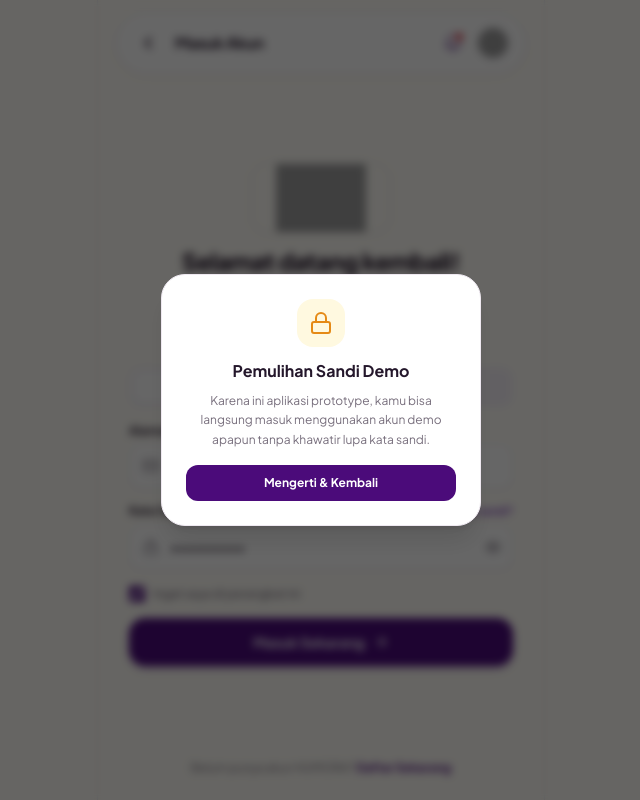
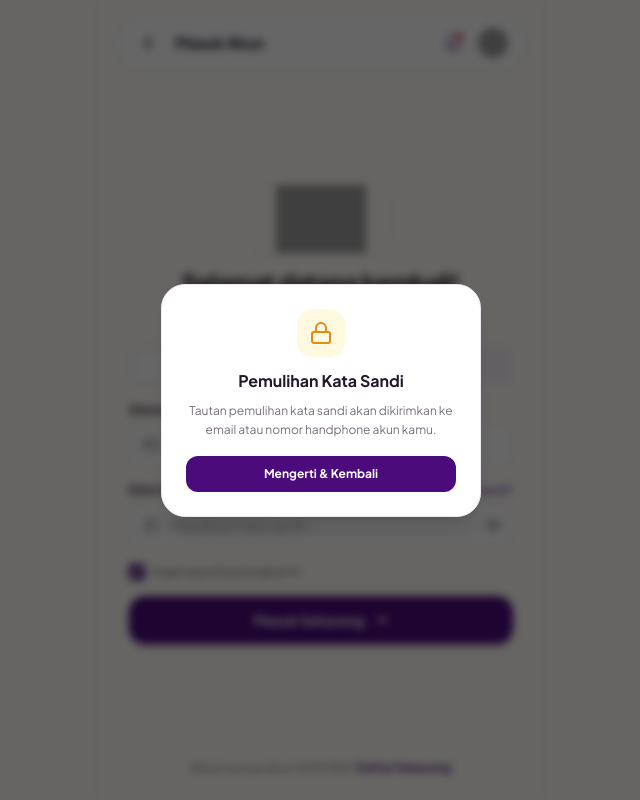
Before and after one commit to ardhikaxx/fe-mobile-humora, a Next.js app: page /auth/login in a window 1280 px wide. Both pictures are taken after a click on the button "Lupa sandi?". Shown: the whole page, without its empty margins (319-959 px from the left). Built offline with nearby package versions, Linux system fonts and the light colour scheme; grey boxes are pictures that could not be loaded.

Commit message:
feat(login): remove quick demo fill button and reset initial form fields

```diff
--- a/app/auth/login/page.tsx
+++ b/app/auth/login/page.tsx
@@ -10,7 +10,6 @@ import {
   Phone,
   Lock,
   ArrowRight,
-  Sparkles,
   Loader2,
 } from 'lucide-react';
 import { HumoraLogo } from '../../../components/brand/HumoraLogo';
@@ -22,8 +21,8 @@ export default function LoginPage() {
   const { login, pendingRedirectUrl, setPendingRedirectUrl, showToast } = useHumora();
 
   const [authMethod, setAuthMethod] = useState<'email' | 'phone'>('email');
-  const [identifier, setIdentifier] = useState('ardhika@humora.id');
-  const [password, setPassword] = useState('humora2026');
+  const [identifier, setIdentifier] = useState('');
+  const [password, setPassword] = useState('');
   const [showPassword, setShowPassword] = useState(false);
   const [rememberMe, setRememberMe] = useState(true);
   const [isLoading, setIsLoading] = useState(false);
@@ -57,17 +56,6 @@ export default function LoginPage() {
     }, 550);
   };
 
-  const handleQuickDemoFill = () => {
-    if (authMethod === 'email') {
-      setIdentifier('ardhika@humora.id');
-      setPassword('humora2026');
-    } else {
-      setIdentifier('081288997766');
-      setPassword('123456');
-    }
-    setErrorMsg('');
-  };
-
   return (
     <div className="flex-1 flex flex-col bg-[#FFFDF7] pb-6 select-none">
       {/* Floating Header Bar */}
@@ -89,25 +77,13 @@ export default function LoginPage() {
           </p>
         </div>
 
-        {/* Quick Demo Fill Pill */}
-        <div className="mb-4 flex justify-center">
-          <button
-            type="button"
-            onClick={handleQuickDemoFill}
-            className="text-[11px] font-bold text-[#4B0B7A] bg-[#FFF9E0] hover:bg-[#FFE57F] border border-[#FFD52E] px-3 py-1 rounded-full flex items-center gap-1.5 transition-all shadow-xs"
-          >
-            <Sparkles className="w-3 h-3 text-[#E58A16]" />
-            <span>Isi Cepat Akun Demo</span>
-          </button>
-        </div>
-
         {/* Method Switcher Tabs (Email vs Phone) */}
         <div className="grid grid-cols-2 p-1 bg-[#F6F1F8] rounded-xl mb-4 text-xs font-bold">
           <button
             type="button"
             onClick={() => {
               setAuthMethod('email');
-              setIdentifier('ardhika@humora.id');
+              setIdentifier('');
             }}
             className={`py-2 rounded-lg transition-all flex items-center justify-center gap-1.5 ${
               authMethod === 'email'
@@ -122,7 +98,7 @@ export default function LoginPage() {
             type="button"
             onClick={() => {
               setAuthMethod('phone');
-              setIdentifier('081288997766');
+              setIdentifier('');
             }}
             className={`py-2 rounded-lg transition-all flex items-center justify-center gap-1.5 ${
               authMethod === 'phone'
@@ -248,21 +224,21 @@ export default function LoginPage() {
         </Link>
       </div>
 
-      {/* Modal Lupa Sandi Demo */}
+      {/* Modal Lupa Sandi */}
       {isForgotModalOpen && (
         <div className="fixed inset-0 z-50 flex items-center justify-center p-4 bg-black/60 backdrop-blur-xs animate-fade-in">
           <div className="bg-white rounded-3xl p-6 max-w-xs w-full text-center shadow-xl border border-[#EEE8F0]">
             <div className="w-12 h-12 rounded-2xl bg-[#FFF9E0] text-[#E58A16] flex items-center justify-center mx-auto mb-3">
               <Lock className="w-6 h-6" />
             </div>
-            <h3 className="text-base font-bold text-[#24172B]">Pemulihan Sandi Demo</h3>
+            <h3 className="text-base font-bold text-[#24172B]">Pemulihan Kata Sandi</h3>
             <p className="text-xs text-[#786F7D] mt-2 leading-relaxed">
-              Karena ini aplikasi prototype, kamu bisa langsung masuk menggunakan akun demo apapun tanpa khawatir lupa kata sandi.
+              Tautan pemulihan kata sandi akan dikirimkan ke email atau nomor handphone akun kamu.
             </p>
             <button
               onClick={() => {
                 setIsForgotModalOpen(false);
-                showToast('Gunakan kredensial cepat yang telah disediakan.');
+                showToast('Petunjuk pemulihan kata sandi telah dikirim.');
               }}
               className="mt-4 w-full py-2.5 rounded-xl bg-[#4B0B7A] text-white font-bold text-xs"
             >
```
